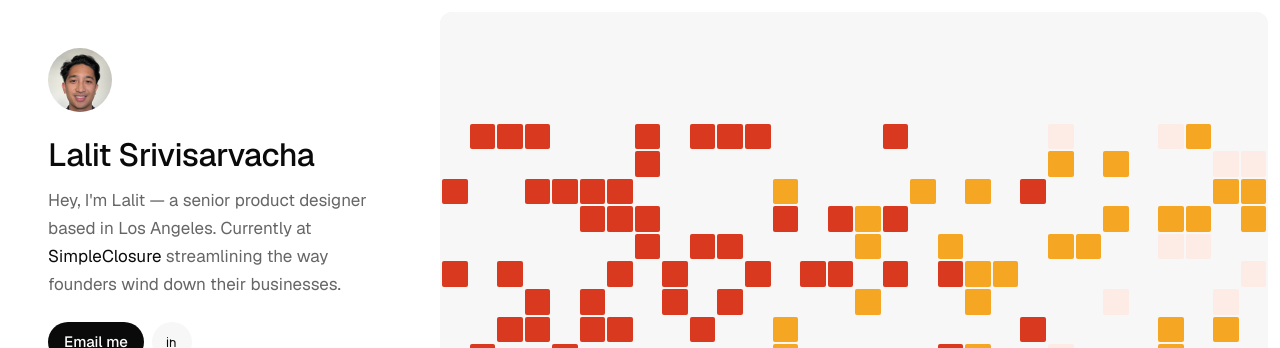
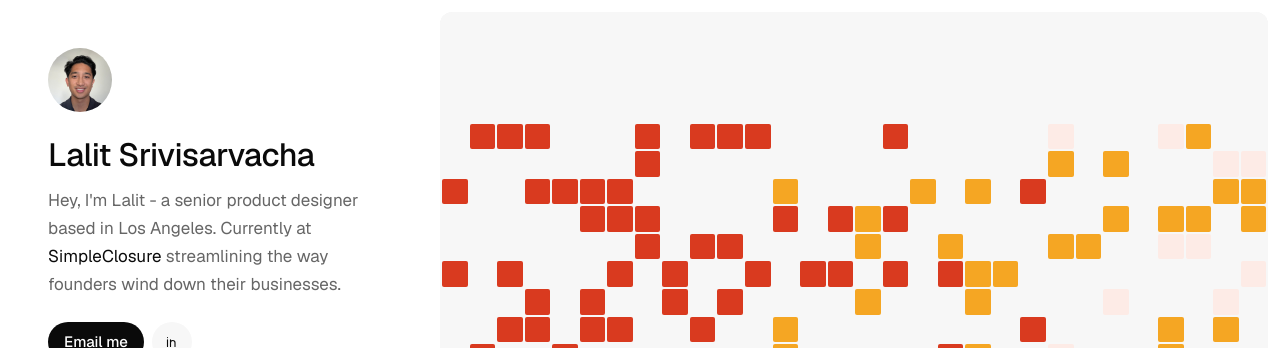
Before and after one commit to lalit-srivisarvacha/portfolio-simple, a Next.js app: page / in a window 1280 px wide. Shown: the top 348 px of the page. Built offline with nearby package versions, Linux system fonts and the light colour scheme.

Commit message:
Widen avatar crop, use a hyphen in the bio
Co-Authored-By: Claude Opus 5.5 <noreply@anthropic.com>
Claude-Session: https://claude.ai/code/session_019GaS9wxAmyj11LCz245pnR

```diff
--- a/content/site.ts
+++ b/content/site.ts
@@ -13,7 +13,7 @@ export const site = {
   /** Update once a year; a live Date() would make every page dynamic. */
   year: 2026,
   bio: {
-    lead: "Hey, I'm Lalit — a senior product designer based in Los Angeles.",
+    lead: "Hey, I'm Lalit - a senior product designer based in Los Angeles.",
     currentlyAt: { name: "SimpleClosure", href: "https://simpleclosure.com" },
     rest: "streamlining the way founders wind down their businesses.",
   },
```
Also changed, not shown: public/avatar.jpg.
